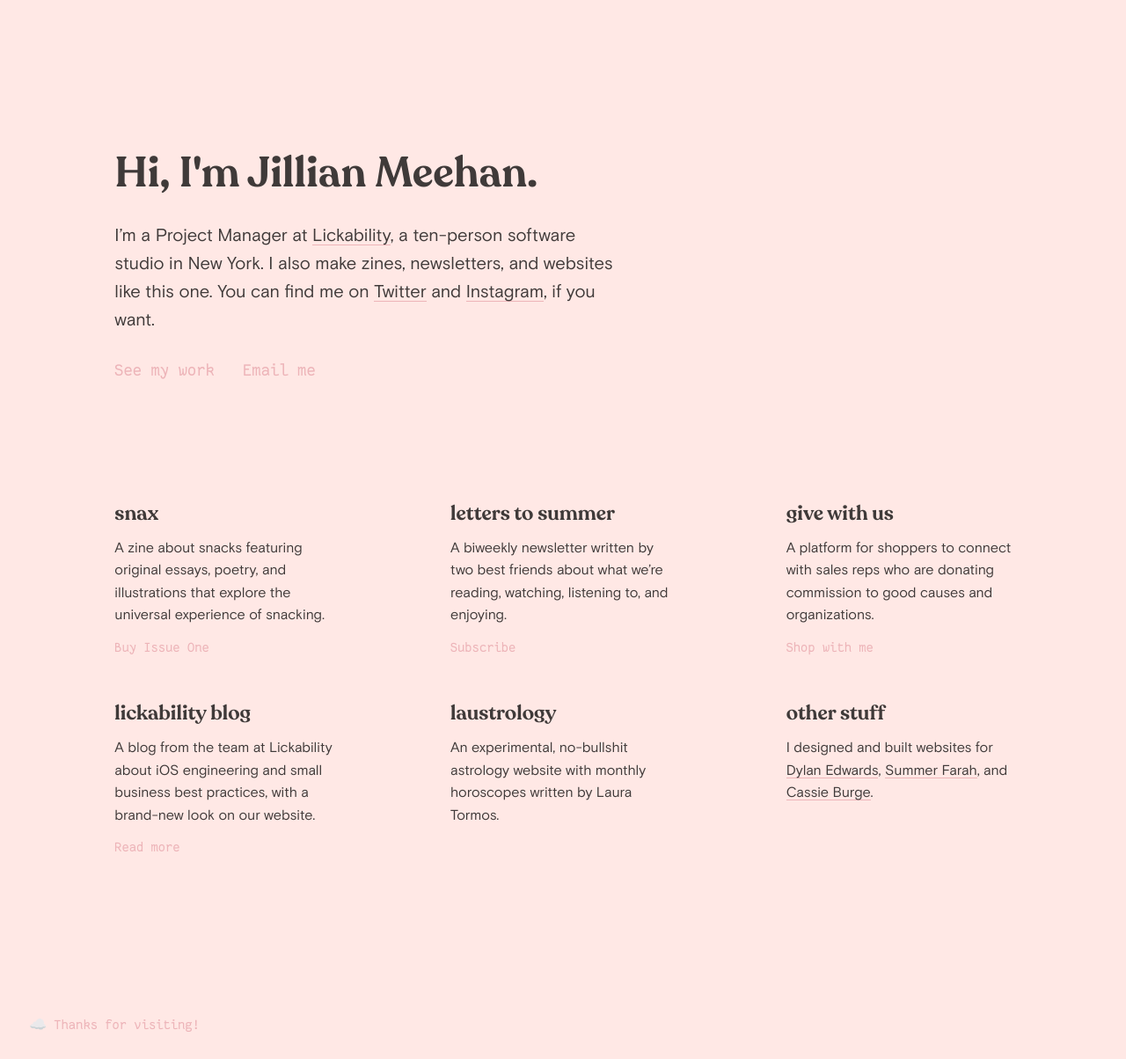
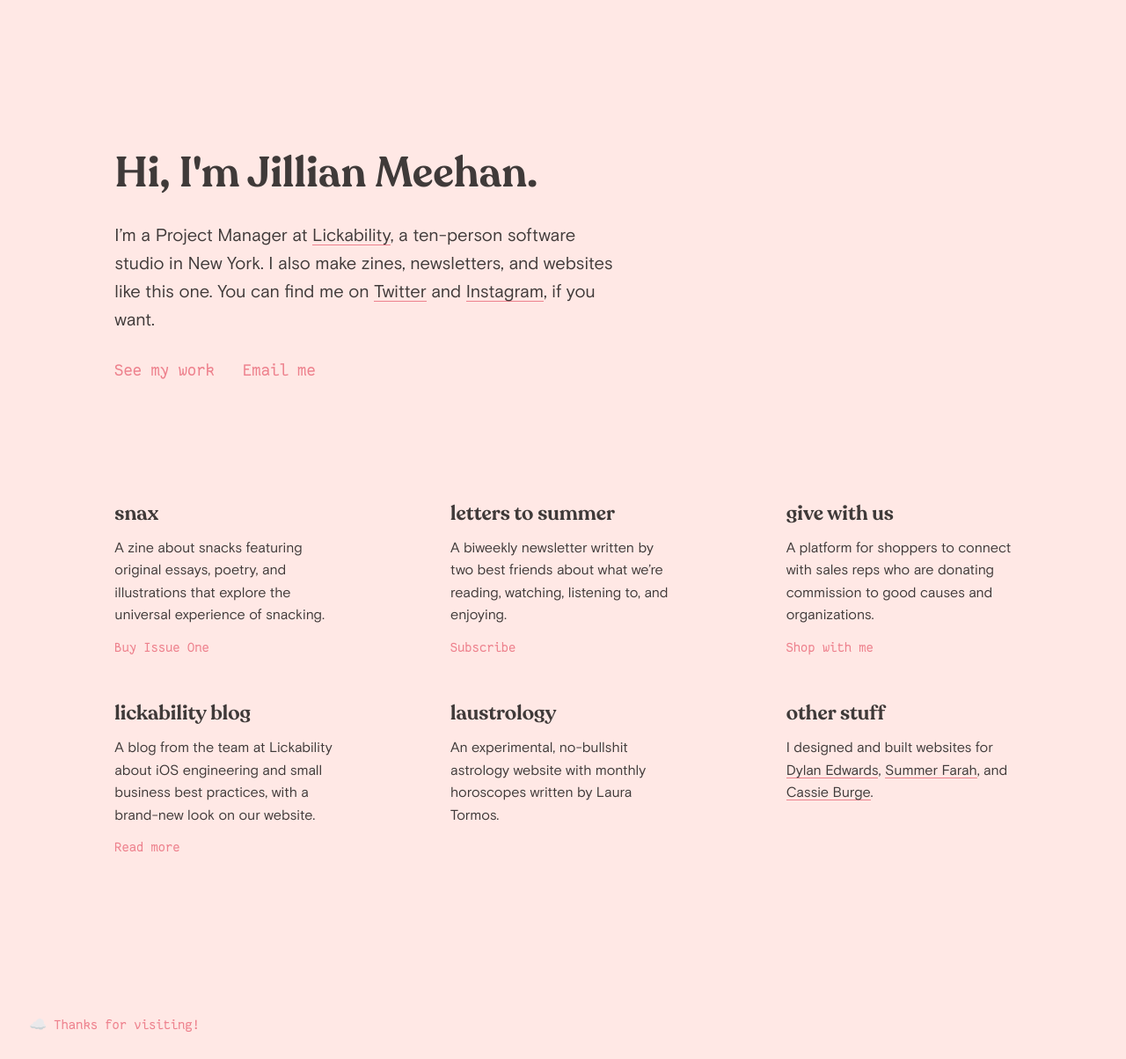
Before and after one commit to jilliangmeehan/jillian.cloud, a Jekyll site: the page built from index.html, in a window 1280 px wide. Shown: the whole page at 88% size. Built offline with Jekyll 4.4.1, drawn with Linux system fonts in a browser that asks for light colours; nearby versions of some CDN libraries; some web fonts are replaced.

Commit message:
so many colors

```diff
--- a/_sass/variables.scss
+++ b/_sass/variables.scss
@@ -64,17 +64,17 @@
 }
 
 @keyframes text-gradient {
-  0%,100%{ color: $peach }
-  25%{ color: $pink }
-  50%{ color: $purple }
-  75%{ color: $indigo }
+  0%,100%{ color: $dark-peach }
+  25%{ color: $dark-pink }
+  50%{ color: $dark-purple }
+  75%{ color: $dark-indigo }
 }
 
 @keyframes underline-gradient {
-  0%,100%{ border-bottom-color: $peach }
-  25%{ border-bottom-color: $pink }
-  50%{ border-bottom-color: $purple }
-  75%{ border-bottom-color: $indigo }
+  0%,100%{ border-bottom-color: $dark-peach }
+  25%{ border-bottom-color: $dark-pink }
+  50%{ border-bottom-color: $dark-purple }
+  75%{ border-bottom-color: $dark-indigo }
 }
 
 // Responsive text mixin
```
Also changed, not shown: 1 other file.
